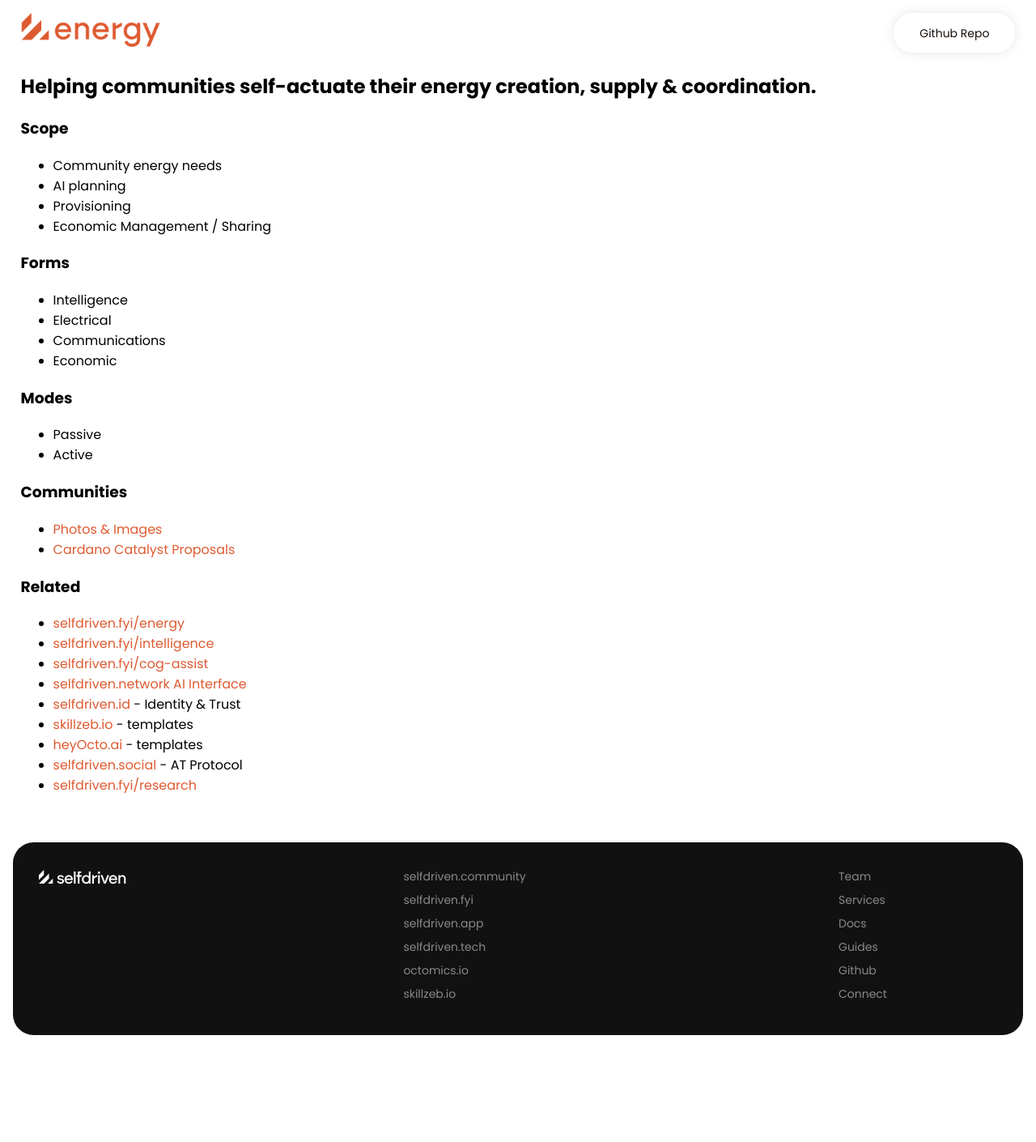
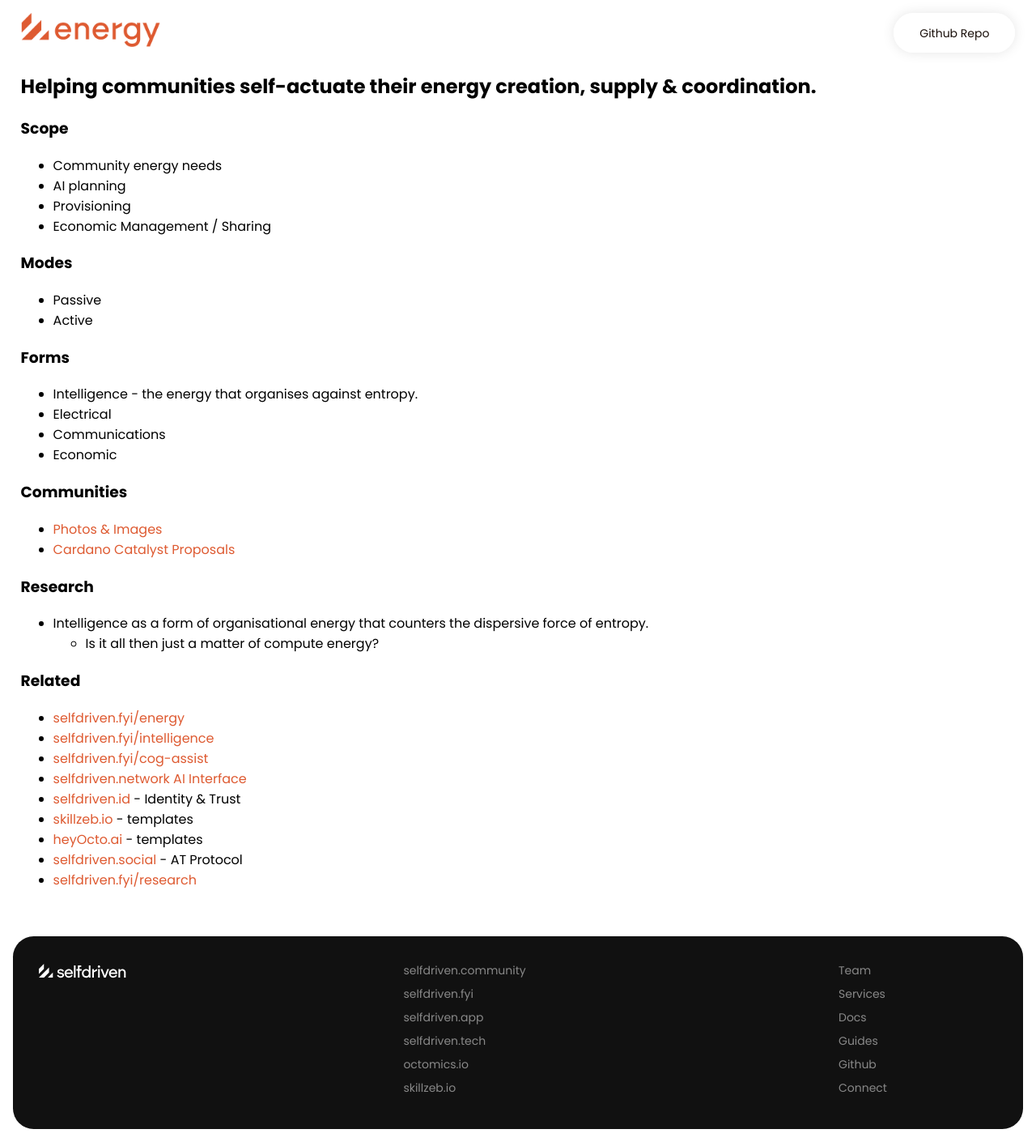
Before and after one commit to selfdriven-engagement/selfdriven-energy, a Jekyll site: the page built from docs/index.md, in a window 1280 px wide. Shown: the whole page at 81% size. Built offline with Jekyll 4.4.1, drawn with Linux system fonts in a browser that asks for light colours; before the commit the page ends 1294 px from its top, so only the background shows below that.

Commit message:
Update index.md

```diff
--- a/docs/index.md
+++ b/docs/index.md
@@ -11,19 +11,23 @@ title: Home
 - Provisioning
 - Economic Management / Sharing
 
+### Modes
+- Passive
+- Active
+
 ### Forms
-- Intelligence
+- Intelligence - the energy that organises against entropy.
 - Electrical
 - Communications
 - Economic
 
-### Modes
-- Passive
-- Active
-
 ### Communities
 - [Photos & Images](https://github.com/selfdriven-foundation/selfdriven-energy/tree/main/communities/images)
 - [Cardano Catalyst Proposals](/cardano-catalyst/)
+
+### Research
+- Intelligence as a form of organisational energy that counters the dispersive force of entropy.
+    - Is it all then just a matter of compute energy?
 
 ### Related
 - [selfdriven.fyi/energy](https://selfdriven.fyi/energy)
```
